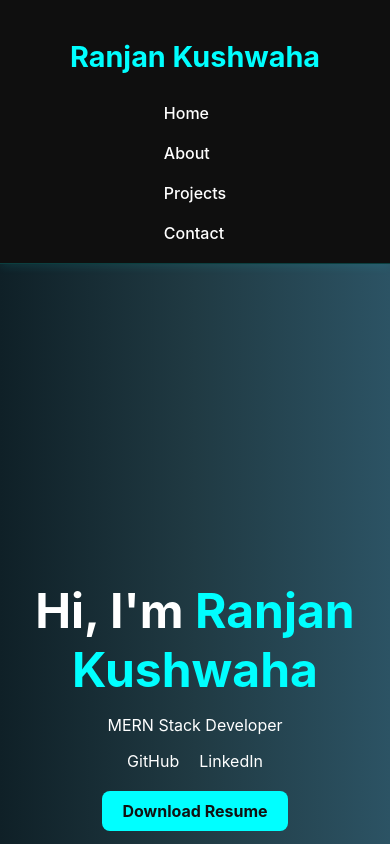
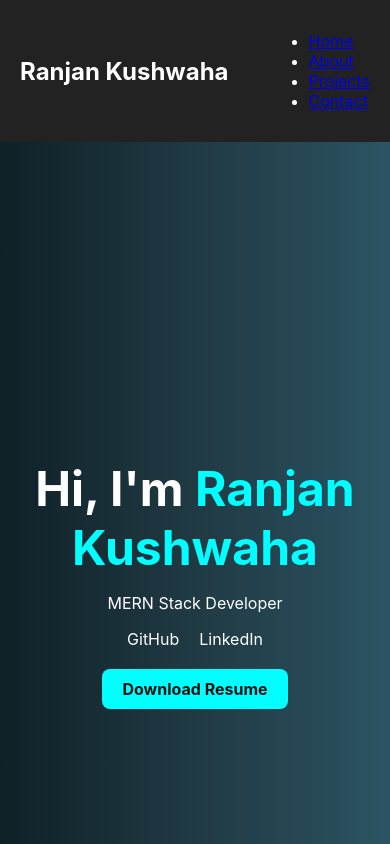
Before and after one commit to ranjan986/my-portfolio, a React (Create React App) app: page / in a window 390 px wide. Shown: the top 844 px of the page. Built offline with nearby package versions, Linux system fonts and the light colour scheme.

Commit message:
Update Navbar.css

```diff
--- a/src/components/Navbar.css
+++ b/src/components/Navbar.css
@@ -1,70 +1,59 @@
 .navbar {
-  background-color: #0f0f0f;
-  padding: 15px 40px;
   display: flex;
   justify-content: space-between;
   align-items: center;
-  position: sticky;
-  top: 0;
-  z-index: 999;
-  border-bottom: 1px solid rgba(0, 255, 255, 0.2);
-  box-shadow: 0 2px 10px rgba(0, 255, 255, 0.1);
+  background: #222;
+  padding: 15px 20px;
+  color: white;
+  position: relative;
 }
 
-.navbar h2 {
-  color: #00ffff;
-  font-size: 1.8rem;
+.logo {
+  font-size: 24px;
   font-weight: bold;
 }
 
-.navbar ul {
+.nav-links {
+  display: flex;
+  gap: 20px;
   list-style: none;
-  display: flex;
-  gap: 25px;
-  margin: 0;
-  padding: 0;
 }
 
-.navbar li a {
+.nav-links li a {
   color: white;
   text-decoration: none;
-  font-size: 1rem;
-  font-weight: 500;
-  position: relative;
-  transition: color 0.3s ease;
 }
 
-.navbar li a::after {
-  content: '';
-  width: 0%;
-  height: 2px;
-  background-color: #00ffff;
-  position: absolute;
-  bottom: -5px;
-  left: 0;
-  transition: 0.3s;
+/* Hamburger Icon */
+.hamburger {
+  display: none;
+  font-size: 28px;
+  cursor: pointer;
 }
 
-.navbar li a:hover {
-  color: #00ffff;
-}
-
-.navbar li a:hover::after {
-  width: 100%;
-}
-
+/* Mobile Styles */
 @media (max-width: 768px) {
-  .navbar {
-    flex-direction: column;
-    align-items: center;
+  .hamburger {
+    display: block;
   }
 
-  .navbar ul {
+  .nav-links {
+    position: absolute;
+    top: 60px;
+    right: 20px;
+    background: #333;
     flex-direction: column;
-    gap: 10px;
+    width: 200px;
+    display: none;
+    border-radius: 8px;
+    padding: 10px;
   }
 
-  .navbar ul li {
-    margin: 5px 0;
+  .nav-links.open {
+    display: flex;
+  }
+
+  .nav-links li {
+    margin: 10px 0;
   }
 }
```
